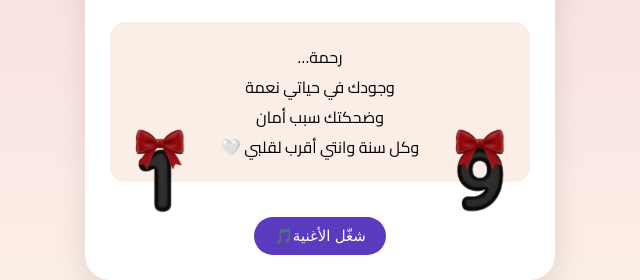
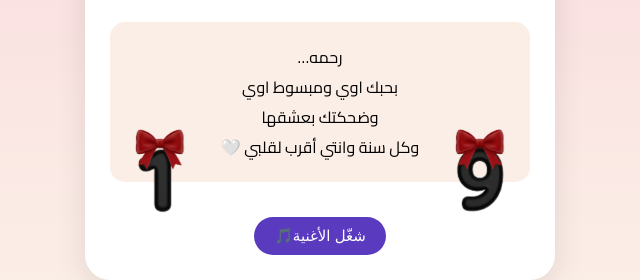
Before and after one commit to oamrmohamed/rahma-birthday, a plain HTML site: page index.html in a window 1280 px wide. Both pictures are taken after a click on the button "كلام في قلبي 🫶". Shown: the part 514-794 px from the top of the page, 320-960 px from the left. Drawn offline with Linux system fonts and the light colour scheme.

Commit message:
Update index.html

```diff
--- a/index.html
+++ b/index.html
@@ -174,9 +174,9 @@ button:hover {
     <button onclick="showSurprise()">كلام في قلبي 🫶</button>
 
     <div id="surprise">
-        رحمة…<br>
-        وجودك في حياتي نعمة<br>
-        وضحكتك سبب أمان<br>
+       رحمه…<br>
+        بحبك اوي ومبسوط اوي<br>
+        وضحكتك بعشقها<br>
         وكل سنة وانتي أقرب لقلبي 🤍
     </div>
     <div class="music-box">
```
